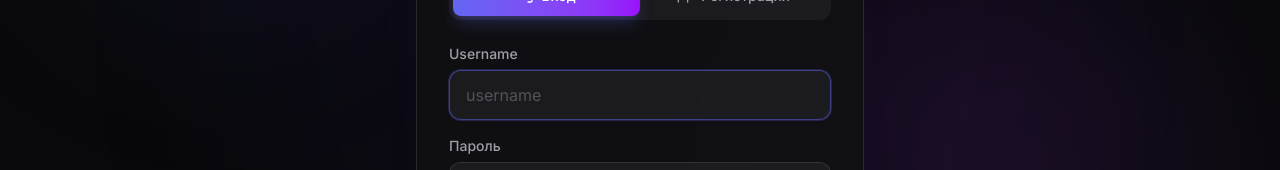
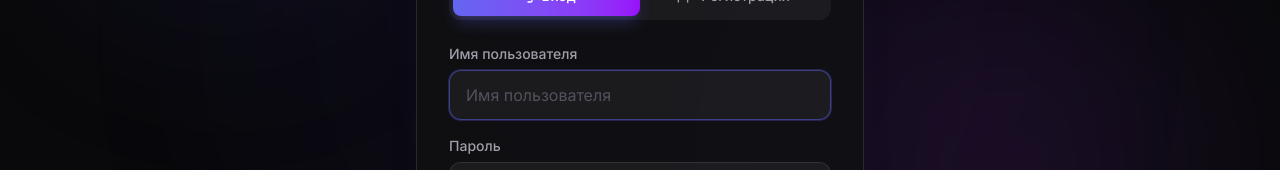
Before and after one commit to abobsawwdstydf/iwqdc897Y8q7u82ecq2sc, a React (Vite) app in the folder apps/web/: page / in a window 1280 px wide. Shown: the part 368-538 px from the top of the page. Built offline with nearby package versions, Linux system fonts and the light colour scheme.

Commit message:
fix: Перевод авторизации на русский + авто-создание БД

```diff
--- a/apps/web/src/pages/AuthPage.tsx
+++ b/apps/web/src/pages/AuthPage.tsx
@@ -143,13 +143,13 @@ export default function AuthPage() {
           <form onSubmit={handleSubmit} className="space-y-4" autoComplete="off">
             <div>
               <label className="block text-sm font-medium text-zinc-400 mb-1.5">
-                Username {!isLogin && <span className="text-zinc-600">{t('latinOnly')}</span>}
+                {t('username')} {!isLogin && <span className="text-zinc-600">{t('latinOnly')}</span>}
               </label>
               <input
                 type="text"
                 value={username}
                 onChange={(e) => setUsername(e.target.value.replace(/[^a-zA-Z0-9_]/g, ''))}
-                placeholder="username"
+                placeholder={t('username')}
                 className="w-full px-4 py-3 rounded-xl bg-white/5 border border-white/10 text-white placeholder-zinc-600 focus:border-Nexo-500/50 focus:ring-1 focus:ring-Nexo-500/25 transition-all"
                 required
                 autoFocus
```
